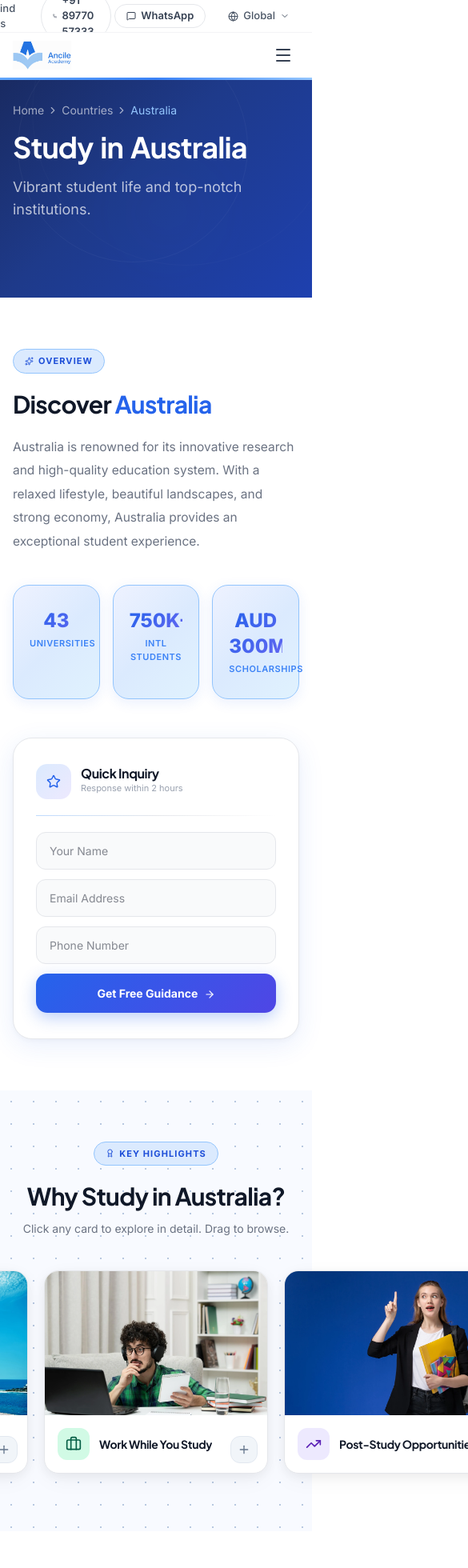
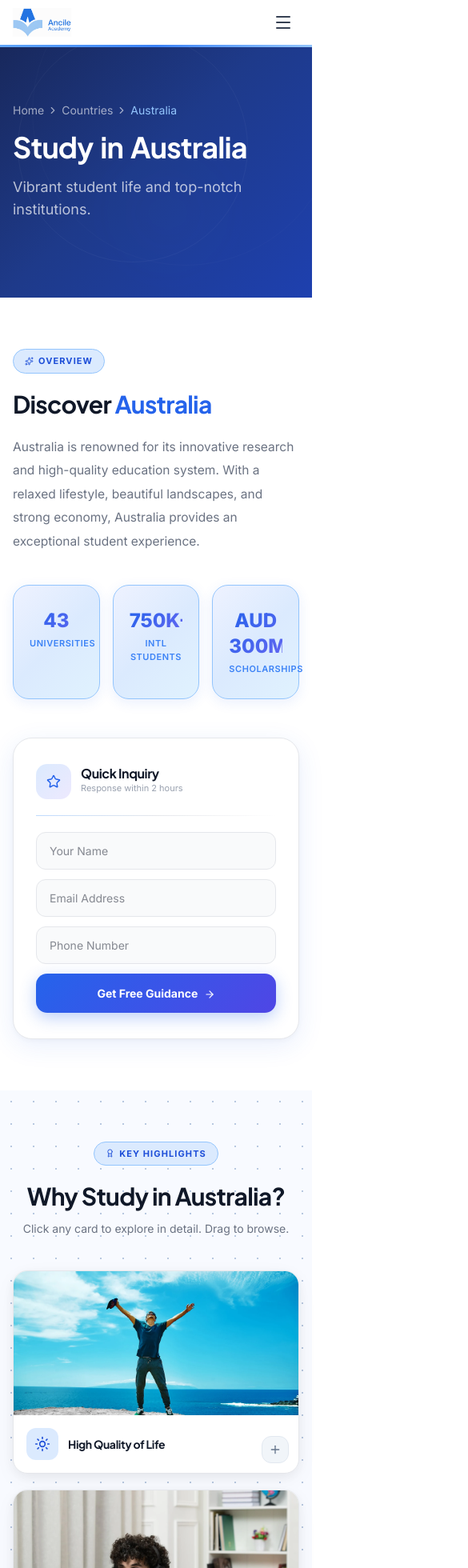
Before and after one commit to shashinadh28/Ancile_Academy, a React (Vite) app: page /countries/australia in a window 390 px wide. Shown: the top 1960 px of the page at 80% size, 585 px wide, since content can reach past the window. Built offline with nearby package versions, Linux system fonts and the light colour scheme.

Commit message:
Fix mobile layout issues: Hero background animations, Navbar top bar hidden on mobile, and stacked cards in LinearCardDialog

```diff
--- a/src/components/home/Hero.jsx
+++ b/src/components/home/Hero.jsx
@@ -25,12 +25,57 @@ export default function Hero() {
   return (
     <>
       <section
-        className="relative overflow-hidden pt-[104px] md:pt-[108px]"
+        className="relative overflow-hidden pt-[72px] lg:pt-[108px]"
         style={{ height: 'calc(100vh - 0px)', maxHeight: 720, minHeight: 480 }}
       >
 
         {/* ── left bg panel ── */}
         <div className="absolute inset-0 bg-[#f4f6f8]" />
+
+        {/* ── mobile-only pulsing circles ── */}
+        <div className="absolute pointer-events-none animate-hero-pulse md:hidden" style={{ top: '12%', left: '5%' }}>
+          <svg width="60" height="60" viewBox="0 0 60 60" fill="none">
+            <circle cx="30" cy="30" r="28" stroke="#2563eb" strokeWidth="1.2" opacity="0.18" />
+            <circle cx="30" cy="30" r="18" stroke="#2563eb" strokeWidth="1" opacity="0.12" />
+            <circle cx="30" cy="30" r="9" stroke="#2563eb" strokeWidth="0.8" opacity="0.08" />
+          </svg>
+        </div>
+
+        <div className="absolute pointer-events-none animate-hero-pulse-slow md:hidden" style={{ top: '55%', right: '8%' }}>
+          <svg width="50" height="50" viewBox="0 0 50 50" fill="none">
+            <circle cx="25" cy="25" r="23" stroke="#3b82f6" strokeWidth="1" opacity="0.16" />
+            <circle cx="25" cy="25" r="13" stroke="#3b82f6" strokeWidth="0.8" opacity="0.10" />
+          </svg>
+        </div>
+
+        <div className="absolute pointer-events-none animate-hero-pulse md:hidden" style={{ bottom: '18%', left: '10%' }}>
+          <svg width="36" height="36" viewBox="0 0 36 36" fill="none">
+            <circle cx="18" cy="18" r="16" stroke="#3b82f6" strokeWidth="1.2" opacity="0.20" />
+          </svg>
+        </div>
+
+        {/* ── mobile-only pulsing hexagons ── */}
+        <img
+          src="/hexagon.svg"
+          alt=""
+          aria-hidden="true"
+          className="absolute pointer-events-none animate-hero-pulse-slow md:hidden"
+          style={{ top: '8%', right: '10%', width: 70, opacity: 0.35 }}
+        />
+        <img
+          src="/hexagon.svg"
+          alt=""
+          aria-hidden="true"
+          className="absolute pointer-events-none animate-hero-pulse md:hidden"
+          style={{ bottom: '25%', right: '5%', width: 50, opacity: 0.25 }}
+        />
+        <img
+          src="/hexagon.svg"
+          alt=""
+          aria-hidden="true"
+          className="absolute pointer-events-none animate-hero-pulse md:hidden"
+          style={{ top: '40%', left: '2%', width: 45, opacity: 0.2 }}
+        />
 
         {/* ── right blue panel — narrower (38%) so image overlaps both ── */}
         <div
@@ -251,7 +296,7 @@ export default function Hero() {
                 <img
                   src="/landing_page/HomePage.webp"
                   alt="Happy student ready to study abroad"
-                  className="w-full max-w-sm lg:max-w-md xl:max-w-lg object-contain relative z-10 hidden sm:block"
+                  className="w-full max-w-[260px] sm:max-w-sm lg:max-w-md xl:max-w-lg object-contain relative z-10"
                 />
 
                 {/* pulsing rings — top-right of image */}
--- a/src/components/layout/Navbar.jsx
+++ b/src/components/layout/Navbar.jsx
@@ -1,6 +1,6 @@
 import { useState, useEffect, useRef } from 'react';
 import { Link, useLocation } from 'react-router-dom';
-import { Menu, X, Phone, ChevronDown, Globe, MapPin, MessageSquare } from 'lucide-react';
+import { Menu, X, Phone, ChevronDown, MapPin, MessageSquare } from 'lucide-react';
 import { NAV_LINKS } from '../../data/constants';
 import Button from '../shared/Button';
 
@@ -167,7 +167,7 @@ export default function Navbar() {
     <nav ref={navRef} className="fixed top-0 left-0 right-0 z-50 bg-white">
       {/* Top bar */}
       <div
-        className={`border-b border-gray-100 transition-all duration-300 overflow-hidden ${topBarVisible ? 'max-h-12 opacity-100' : 'max-h-0 opacity-0'
+        className={`border-b border-gray-100 transition-all duration-300 overflow-hidden hidden lg:block ${topBarVisible ? 'max-h-12 opacity-100' : 'max-h-0 opacity-0'
           }`}
       >
         <div className="container-custom px-4 sm:px-6 lg:px-8">
@@ -208,13 +208,7 @@ export default function Navbar() {
               WhatsApp
             </a>
 
-            <div className="w-px h-4 bg-gray-200 mx-1" />
 
-            <div className="inline-flex items-center gap-1.5 px-3 py-1 text-[13px] text-gray-600 hover:text-primary-600 transition-colors cursor-pointer font-medium">
-              <Globe size={13} />
-              <span>Global</span>
-              <ChevronDown size={12} />
-            </div>
           </div>
         </div>
       </div>
@@ -390,6 +384,31 @@ export default function Navbar() {
               );
             })}
 
+            {/* Divider */}
+            <div className="my-3 border-t border-gray-100" />
+
+            {/* Quick links: Resources, Blog, Find us */}
+            <div className="space-y-1">
+              <Link
+                to="/resources"
+                className="block px-4 py-2.5 rounded-xl text-sm font-medium text-gray-600 hover:text-primary-600 hover:bg-gray-50 transition-colors"
+              >
+                Resources
+              </Link>
+              <Link
+                to="/blog"
+                className="block px-4 py-2.5 rounded-xl text-sm font-medium text-gray-600 hover:text-primary-600 hover:bg-gray-50 transition-colors"
+              >
+                Blog
+              </Link>
+              <Link
+                to="/contact"
+                className="flex items-center gap-1.5 px-4 py-2.5 rounded-xl text-sm font-medium text-gray-600 hover:text-primary-600 hover:bg-gray-50 transition-colors"
+              >
+                <MapPin size={14} /> Find us
+              </Link>
+            </div>
+
             <div className="pt-3 space-y-2">
               <Button to="/get-started" className="w-full">Get Started</Button>
               <a
--- a/src/components/ui/linear-card-dialog.jsx
+++ b/src/components/ui/linear-card-dialog.jsx
@@ -9,11 +9,26 @@ const transition = {
   duration: 0.3,
 };
 
+function useIsMobile(breakpoint = 768) {
+  const [isMobile, setIsMobile] = useState(
+    typeof window !== 'undefined' ? window.innerWidth < breakpoint : false
+  );
+  useEffect(() => {
+    const mql = window.matchMedia(`(max-width: ${breakpoint - 1}px)`);
+    const handler = (e) => setIsMobile(e.matches);
+    mql.addEventListener('change', handler);
+    setIsMobile(mql.matches);
+    return () => mql.removeEventListener('change', handler);
+  }, [breakpoint]);
+  return isMobile;
+}
+
 export default function LinearCardDialog({ items, renderTags }) {
   const [index, setIndex] = useState(0);
   const [isOpen, setIsOpen] = useState(false);
   const [carouselWidth, setCarouselWidth] = useState(0);
   const carousel = useRef(null);
+  const isMobile = useIsMobile();
 
   useEffect(() => {
     if (isOpen) {
@@ -35,28 +50,20 @@ export default function LinearCardDialog({ items, renderTags }) {
     if (carousel.current) {
       setCarouselWidth(carousel.current.scrollWidth - carousel.current.offsetWidth);
     }
-  }, [items]);
+  }, [items, isMobile]);
 
   const current = items[index];
 
-  return (
-    <MotionConfig transition={transition}>
-      {/* Draggable card row */}
-      <motion.div
-        ref={carousel}
-        drag="x"
-        dragElastic={0.2}
-        dragConstraints={{ right: 0, left: -carouselWidth }}
-        dragTransition={{ bounceDamping: 30 }}
-        className="flex w-full gap-5 py-2 cursor-grab active:cursor-grabbing justify-center"
-      >
-        {items.map((item, i) => (
+  const renderCard = (item, i) => (
     <motion.div
       key={item.id}
-            className="shrink-0 flex relative flex-col overflow-hidden bg-white cursor-pointer"
+      className={isMobile
+        ? "w-full flex relative flex-col overflow-hidden bg-white cursor-pointer"
+        : "shrink-0 flex relative flex-col overflow-hidden bg-white cursor-pointer"
+      }
       layoutId={`lc-dialog-${item.id}`}
       style={{
-              width: 280,
+        ...(isMobile ? { maxWidth: 400 } : { width: 280 }),
         borderRadius: 18,
         border: '1.5px solid #e5e7eb',
         boxShadow: '0 4px 16px rgba(0,0,0,.06), 0 8px 28px rgba(0,0,0,.04)',
@@ -109,8 +116,28 @@ export default function LinearCardDialog({ items, renderTags }) {
         </button>
       </div>
     </motion.div>
-        ))}
+  );
+
+  return (
+    <MotionConfig transition={transition}>
+      {/* Mobile: stacked column */}
+      {isMobile ? (
+        <div className="flex flex-col items-center gap-5 py-2">
+          {items.map((item, i) => renderCard(item, i))}
+        </div>
+      ) : (
+        /* Desktop: draggable carousel */
+        <motion.div
+          ref={carousel}
+          drag="x"
+          dragElastic={0.2}
+          dragConstraints={{ right: 0, left: -carouselWidth }}
+          dragTransition={{ bounceDamping: 30 }}
+          className="flex w-full gap-5 py-2 cursor-grab active:cursor-grabbing justify-center"
+        >
+          {items.map((item, i) => renderCard(item, i))}
         </motion.div>
+      )}
 
       {/* Portal modal */}
       {isOpen && current && createPortal(
```
Also changed, not shown: public/landing_page/home.png (deleted). Lines whose indentation alone changed are shown as unchanged.
